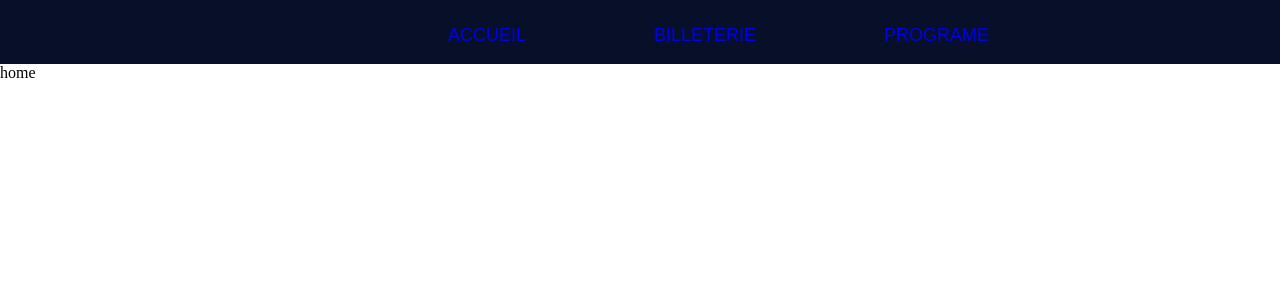
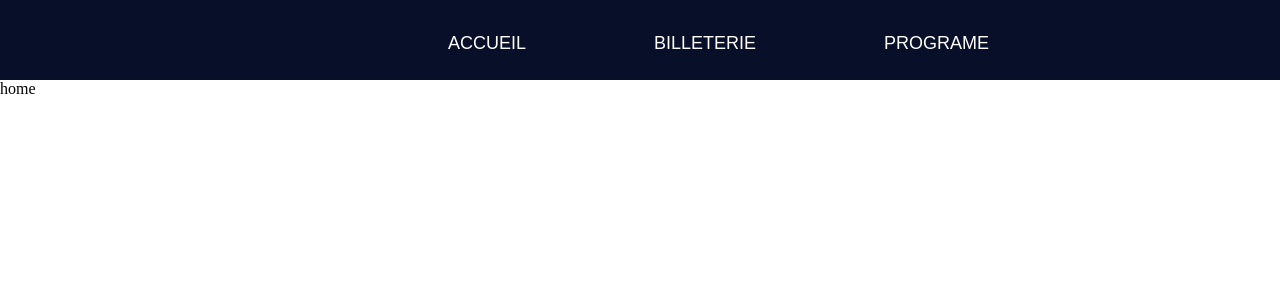
Before and after one commit to jordanlavenant/react-flask-app, a React (Vite) app: page / in a window 1280 px wide. Shown: the top 300 px of the page. Built offline with nearby package versions, Linux system fonts and the light colour scheme.

Commit message:
Arborescence du repo

```diff
--- a/src/navbar.css
+++ b/src/components/navbar/navbar.css
@@ -6,6 +6,14 @@
 
 a {
     text-decoration: none;
+    color: white;
+}
+
+a:hover {
+    color: #E55625;
+    text-decoration: underline;
+    text-underline-offset: 5px;
+    transition: .2s;
 }
 
 li {
@@ -22,7 +30,7 @@ li:hover {
 }
 
 nav {
-    height: 60px;
+    height: 80px;
     display: flex;
     justify-content: space-around;
     align-items: center;
--- a/src/components/navbar.tsx
+++ b/src/components/navbar/navbar.tsx
@@ -1,7 +1,7 @@
 import React from 'react'
-import '../navbar.css'
+import './navbar.css'
 import { Link } from 'react-router-dom'
-import billeterie from '../billeterie'
+import billeterie from '../billeterie/billeterie'
 
 export default function navbar() {
 
```
Also changed, not shown: src/App.tsx (+4 -4 lines), src/components/billeterie/billeterie.tsx (renamed from src/billeterie.tsx), src/components/home/home.tsx (renamed from src/home.tsx), src/components/programme/programme.tsx (renamed from src/programme.tsx).
